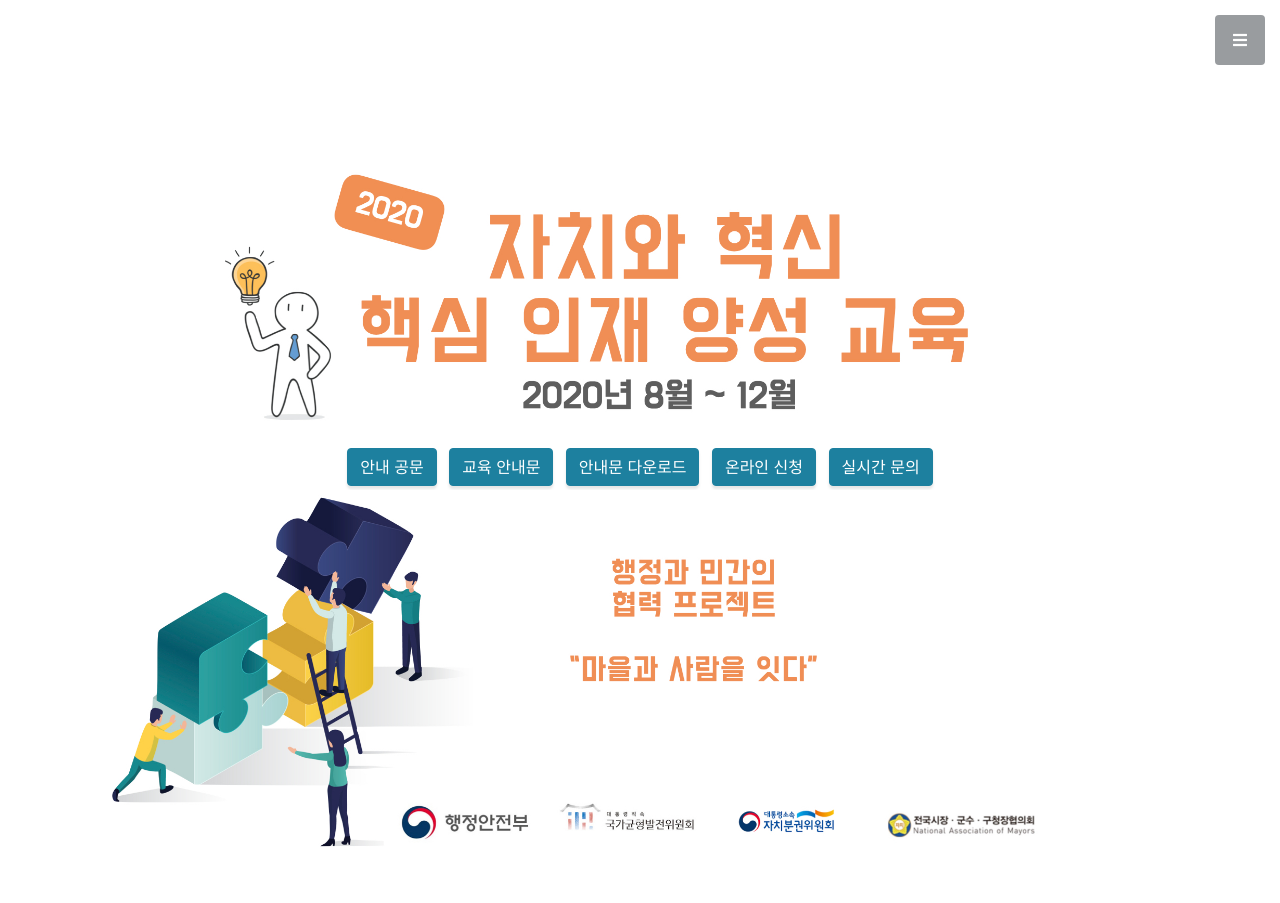
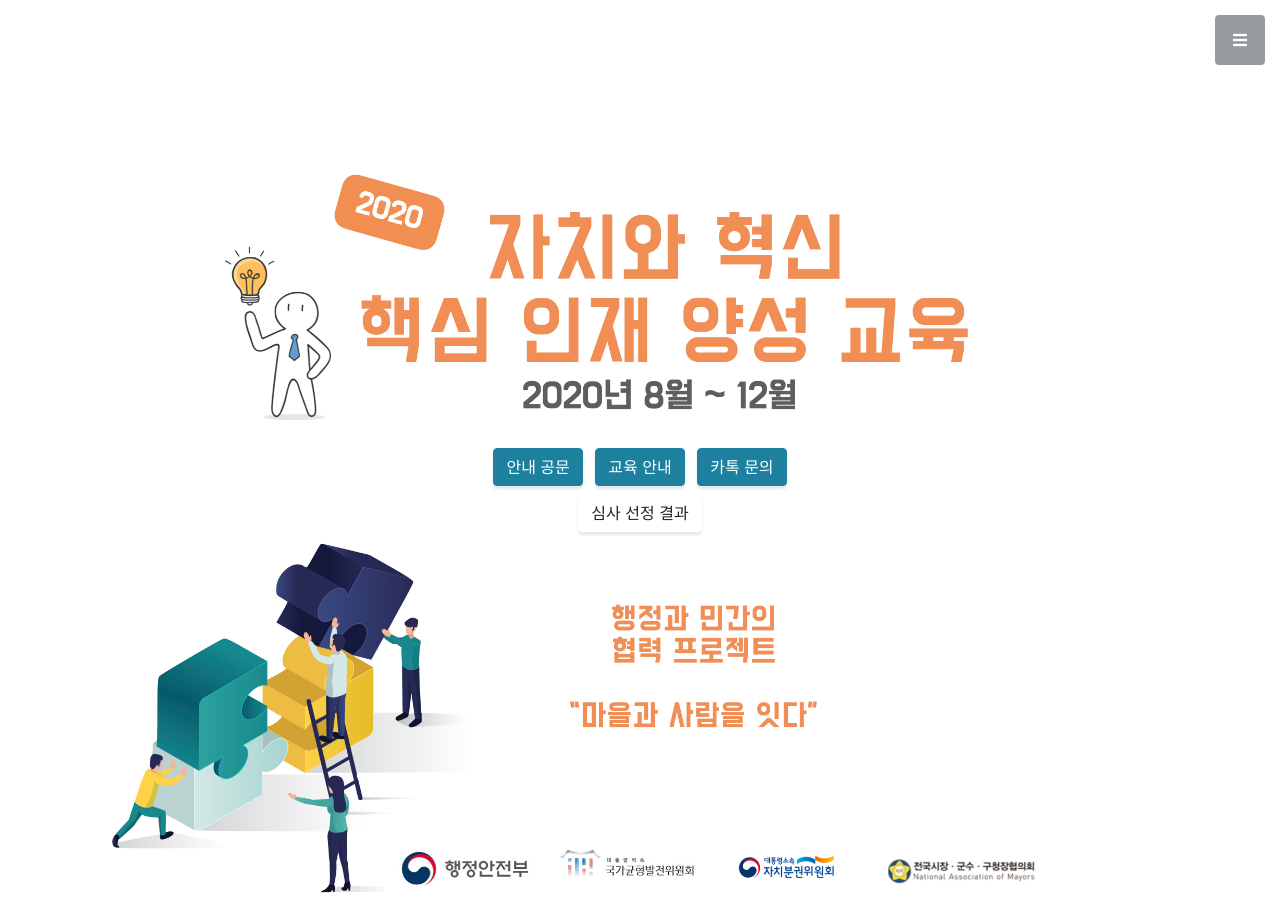
Before and after one commit to AROUNDjoa/jachiup, a website with bundled scripts: page index.html in a window 1280 px wide. Shown: the top 903 px of the page. Built offline with nearby package versions, Linux system fonts and the light colour scheme.

Commit message:
Add files via upload

```diff
--- a/index.html
+++ b/index.html
@@ -67,10 +67,11 @@
     </div>
      <div class="item">
       <a class="btn btn-primary btn-xl js-scroll-trigger" href="https://drive.google.com/file/d/1YQsLGRe-PwXfOYDiFJsTcZNUUQhvT3OG/view?usp=sharing" target="_blank">안내 공문</a>
-      <a class="btn btn-primary btn-xl js-scroll-trigger" href="https://drive.google.com/file/d/1YaGt6pYQneqED6hkMdglZr22lSXr0KYg/view?usp=sharing" target="_blank">교육 안내문</a>
-      <a class="btn btn-primary btn-xl js-scroll-trigger" href="https://drive.google.com/file/d/1YUWV1-1G0a7JfumtOVteSXdwNgVdHbVX/view?usp=sharing" target="_blank">안내문 다운로드</a>
-               <a class="btn btn-primary btn-xl" href="https://docs.google.com/forms/d/e/1FAIpQLScbRIxgRqBS_8BijrNhvFtFoEnMvma12oq2NriCCoA0uvwEWQ/viewform" target="_blank">온라인 신청</a>
-       <a class="btn btn-primary btn-xl js-scroll-trigger" href="https://open.kakao.com/o/guS087qc" target="_blank">실시간 문의</a>
+      <a class="btn btn-primary btn-xl js-scroll-trigger" href="https://drive.google.com/file/d/1YaGt6pYQneqED6hkMdglZr22lSXr0KYg/view?usp=sharing" target="_blank">교육 안내</a>
+       <a class="btn btn-primary btn-xl js-scroll-trigger" href="https://open.kakao.com/o/guS087qc" target="_blank">카톡 문의</a>
+      </div>
+      <div class="item">
+      <a class="btn btn-primary1 btn-xl js-scroll-trigger" href="https://drive.google.com/file/d/1XddU5GjN1rGywCkyAjGo2liXeYU2hBiz/view?usp=sharing" target="_blank">심사 선정 결과</a>
       </div>
       <div class="bottom-img">
         <img src="img/bottom-img.jpg">
```
